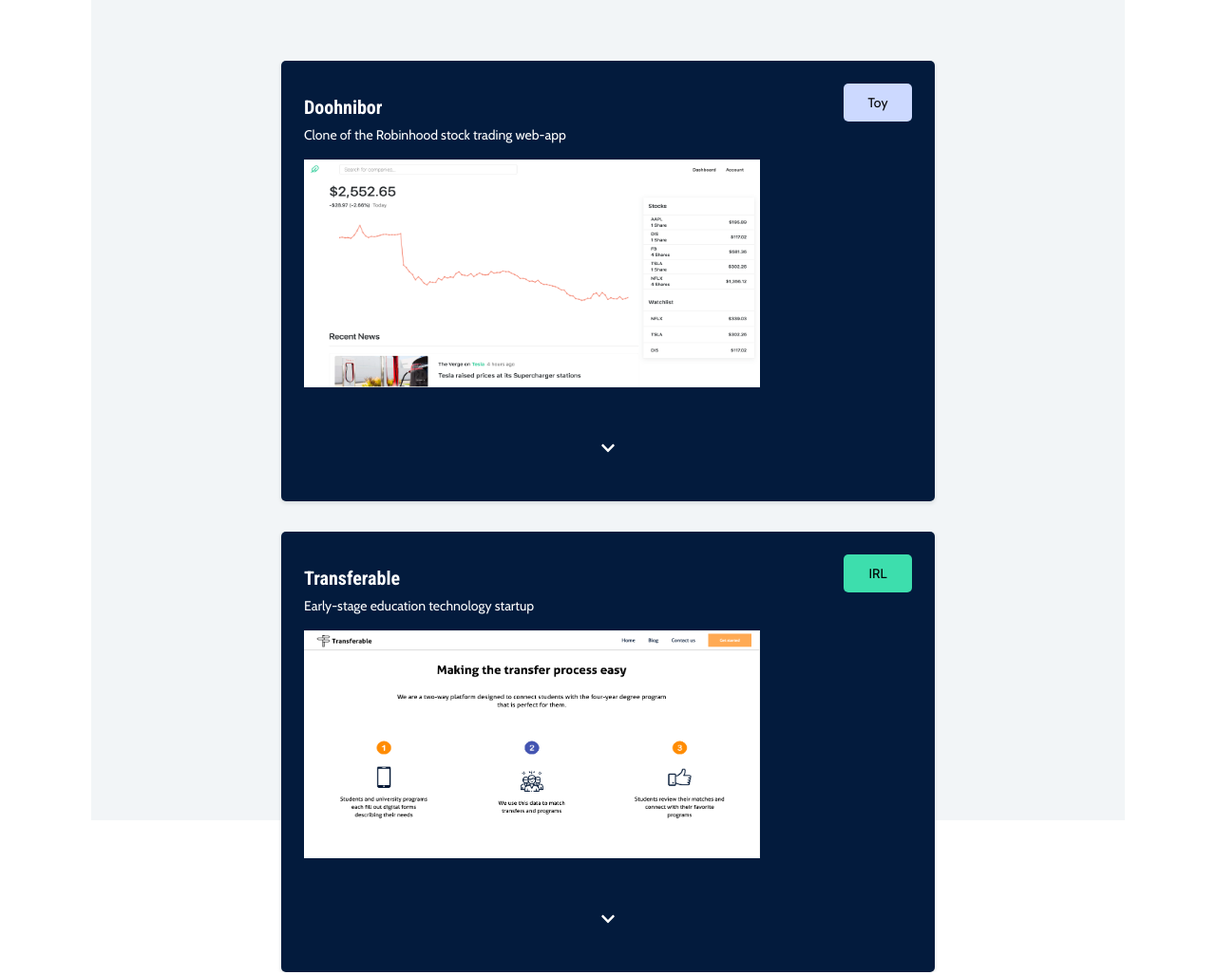
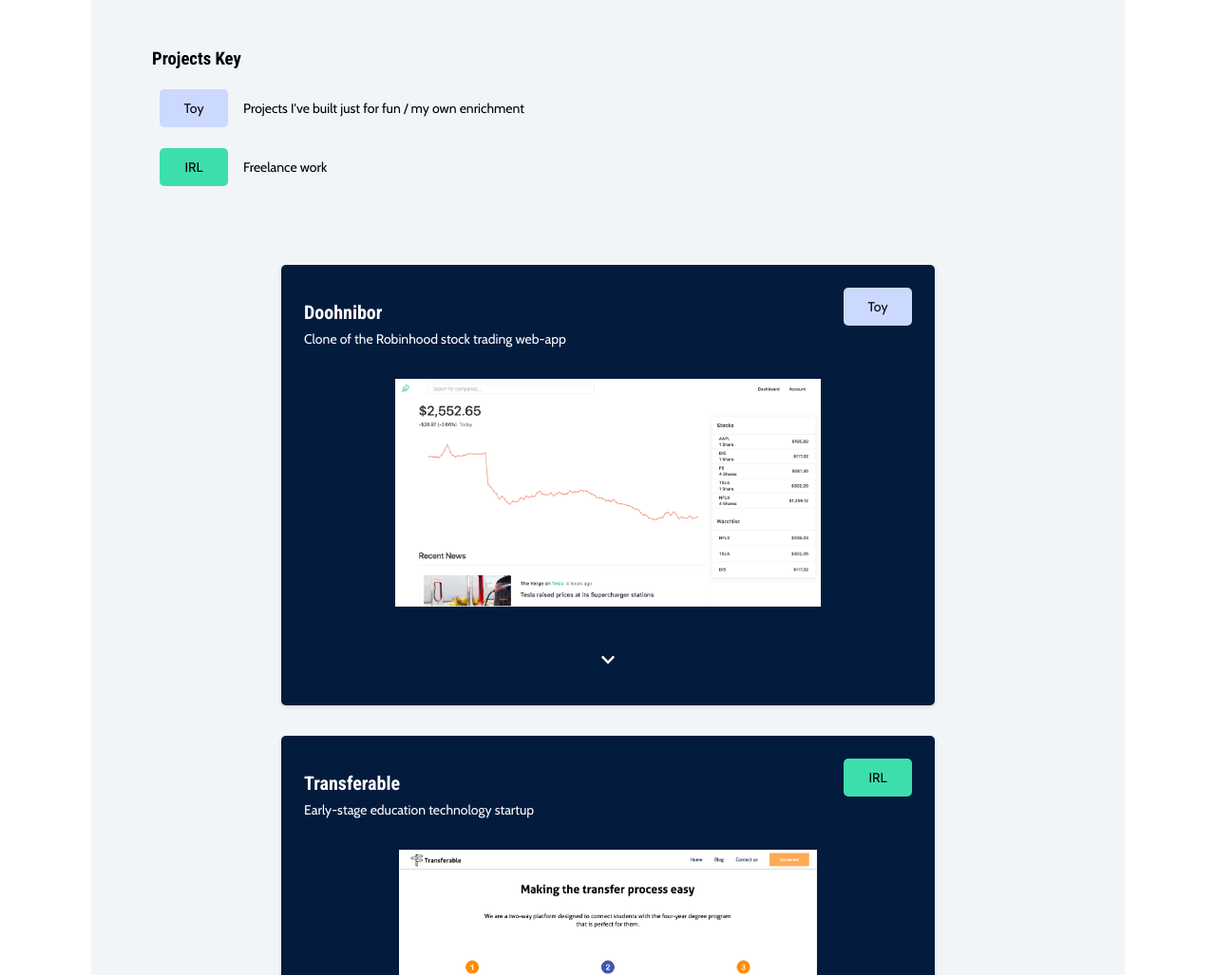
Before and after one commit to nickthanasiu/gatsby_portfolio, a Gatsby site: page /projects in a window 1280 px wide. Shown: the top 1027 px of the page at 95% size. Built offline with nearby package versions, Linux system fonts and the light colour scheme; Gatsby itself is replaced by a stand-in of ours.

Commit message:
Add key on projects page

```diff
--- a/src/components/ProjectCard.js
+++ b/src/components/ProjectCard.js
@@ -56,7 +56,7 @@
 
 const StyledImg = styled.img`
     height: 15rem;
-    margin-bottom: 2rem;
+    margin: 1rem auto 2rem;
     max-width: 30rem;
 
     &:hover {
@@ -83,7 +83,7 @@
     align-items: center;
 
     &:hover {
-        background-color: ${props => props.tag === 'Toy' ? "#ccd9ff": "#3ddead"};
+        background-color: rgba(255, 255, 255, 0.4);
     }
 `;
 
@@ -99,7 +99,6 @@
     expandProjectCard = e => {
         e.stopPropagation();
         e.preventDefault();
-        console.log('WOOOOOOO');
         this.setState({
             isExpanded: !this.state.isExpanded
         });
--- a/src/components/layout.js
+++ b/src/components/layout.js
@@ -17,7 +17,7 @@
   background-color: #f2f5f7;
   margin: 0 auto;
   max-width: 960px;
-  height: 100vh;
+  min-height: 100vh;
   padding: 2rem 4rem;
   -webkit-transition: all .5s ease;
   -moz-transition: all .5s ease;
--- a/src/pages/projects.js
+++ b/src/pages/projects.js
@@ -1,4 +1,5 @@
 import React from "react";
+import styled from 'styled-components';
 
 import Layout from "~components/layout";
 import SEO from "~components/seo";
@@ -39,9 +40,58 @@
     */
 ];
 
+const StyledHeader = styled.header`
+    margin-bottom: 5rem;
+`;
+
+const StyledTag = styled.div`
+    background-color: ${props => props.toy ? "#ccd9ff": "#3ddead"};
+    color: #000;
+    font-size: .875rem;
+    width: 4rem;
+    height: 2rem;
+    padding: .25rem;
+    border-radius: 5px;
+    display: flex;
+    justify-content: center;
+    align-items: center;
+`;
+
+const StyledKeyRow = styled.div`
+    display: flex;
+    align-items: center;
+    margin-bottom: 1rem;
+    padding-left: .5rem;
+`;
+
+const StyledKeyParagraph = styled.p`
+    font-size: .875rem;
+    margin-left: 1rem;
+`;
+
+
 const Projects = () => (
     <Layout>
         <SEO title="Projects" />
+        <StyledHeader>
+            <h3>Projects Key</h3>
+            <StyledKeyRow>
+                <StyledTag toy>
+                    Toy
+                </StyledTag>
+                <StyledKeyParagraph>
+                    Projects I've built just for fun / my own enrichment
+                </StyledKeyParagraph>
+            </StyledKeyRow>
+            <StyledKeyRow>
+                <StyledTag>
+                    IRL
+                </StyledTag>
+                <StyledKeyParagraph>
+                    Freelance work
+                </StyledKeyParagraph>
+            </StyledKeyRow>
+        </StyledHeader>
         <main>
             {myProjects.map(project => (
                 <ProjectCard
```
